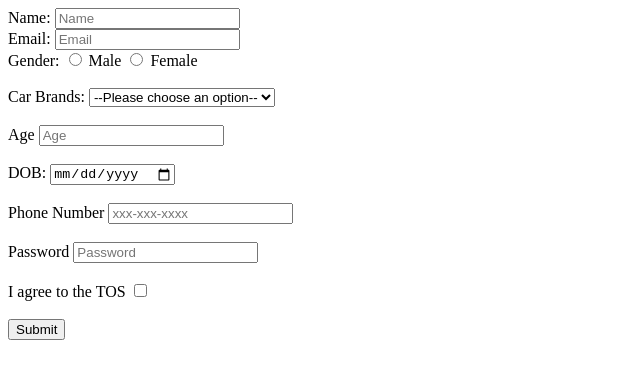
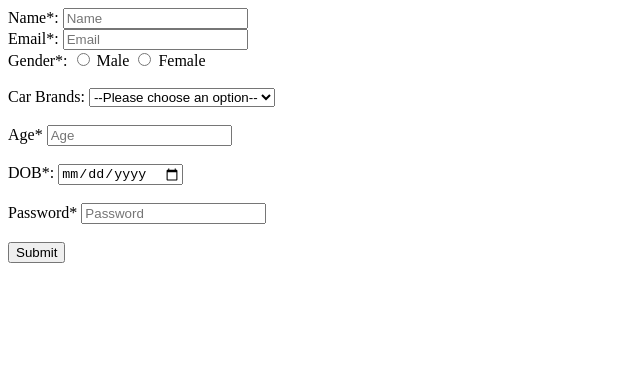
Before and after one commit to acciojob/signup-form-car-adi1292, a website: page main.html in a window 1280 px wide. Shown: the whole page, without its empty margins (0-640 px from the left). Drawn offline with Linux system fonts and the light colour scheme.

Commit message:
created a submission

```diff
--- a/main.html
+++ b/main.html
@@ -9,12 +9,13 @@
 <body>
 	<!-- the entire body must be written by student -->
 	<form method ="post">
-		<label for "name">Name:</label>
+		<label for "name">Name*:</label>
 		<input type ="text" id ="name" name="name" placeholder="Name" required<br><br>
-		<label for "email">Email:</label>
+
+		<label for "email">Email*:</label>
 		<input type="email"id="email" name ="email" placeholder="Email" required<br><br>
 
-		<label>Gender:</label>
+		<label>Gender*:</label>
 		<input type="radio" id="gender_m" name="gender" required>
 		<label for ="gender_m"> Male </label>
 		<input type ="radio" id="gender_f"name="gender" required>
@@ -29,20 +30,16 @@
 			<option value ="Toyota">Toyota</option>
 		</select><br><br>
 
-		<label for ="age">Age</label>
+		<label for ="age">Age*</label>
 		<input type="number" id="age" name="age" placeholder ="Age" required><br><br>
 
-		<label for ="dob">DOB:</label>
+		<label for ="dob">DOB*:</label>
 		<input type="date" id ="dob" name="dob" required><br><br>
 
-		<label for="tel">Phone Number </label>
-		<input type = "tel" id="tel" name="tel" placeholder="xxx-xxx-xxxx"><br><br>
 
-		<label for ="password">Password</label>
+		<label for ="password">Password*</label>
 		<input type="password" id="password" name="password" placeholder="Password" required><br><br>
 
-		<label for "tos">I agree to the TOS</label>
-		<input type= "checkbox" id = "tos" name="tos" required> <br><br>
 
 		<button type="submit">Submit</button>
 	</form>
```
